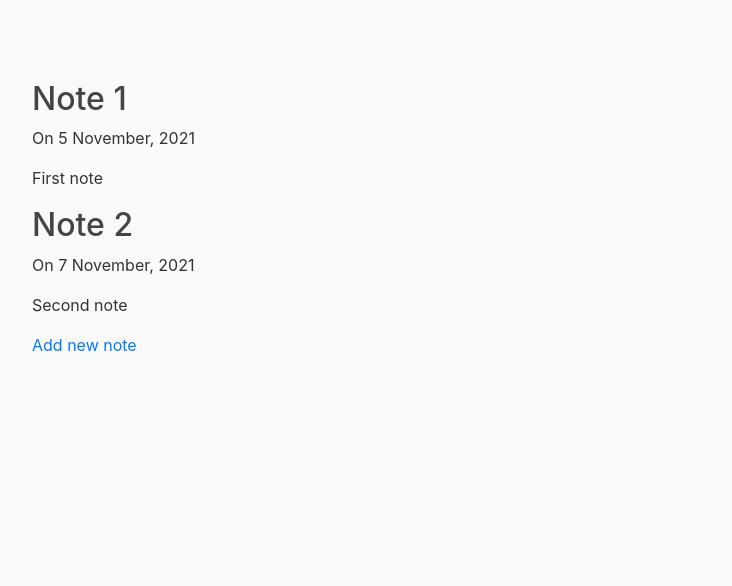
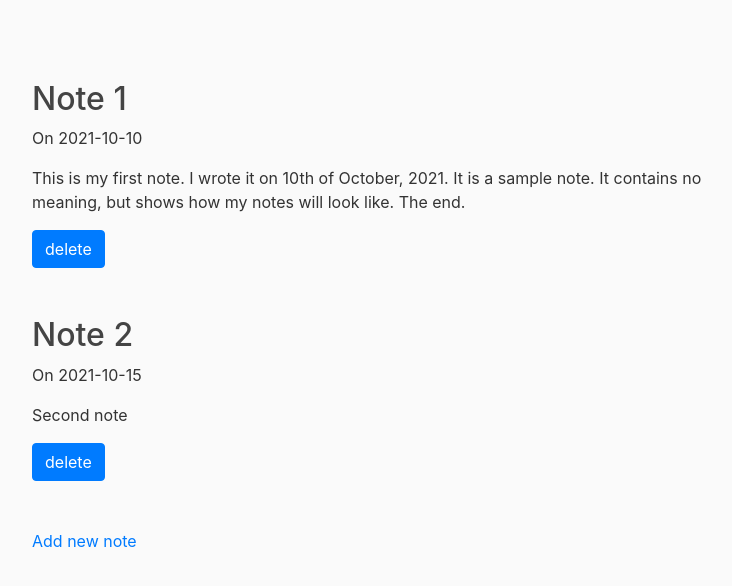
Before and after one commit to CeeVarouqa/E-Diary_MAP, a Flask app: page /home in a window 1280 px wide. Shown: the top 586 px of the page, without its empty margins (53-785 px from the left). Run offline with Flask 2, Linux system fonts and the light colour scheme; some libraries are stand-ins or nearby versions.

Commit message:
add delete note

```diff
--- a/app.py
+++ b/app.py
@@ -8,13 +8,14 @@ app.config.from_pyfile('config.py')
 posts = [
     {
         'title': 'Note 1',
-        'content': 'First note',
-        'date_posted': '5 November, 2021'
+        'content': 'This is my first note. I wrote it on 10th of October, 2021. It is a sample note. '
+                   'It contains no meaning, but shows how my notes will look like. The end.',
+        'date_posted': '2021-10-10'
     },
     {
         'title': 'Note 2',
         'content': 'Second note',
-        'date_posted': '7 November, 2021'
+        'date_posted': '2021-10-15'
     }
 ]
 
@@ -30,6 +31,24 @@ def add_note():
     if request.method == 'POST':
         title = request.form['title']
         content = request.form['content']
-        posts.append({'title': title, 'content': content, 'date_posted': datetime.datetime.now().date()})
+        titles = []
+        for post in posts:
+            titles.append(post["title"])
+        if title in titles:
+            return render_template('note.html', error="Note with such title already exists")
+        if title == "":
+            return render_template('note.html', error="You should fill the title field")
+        posts.append({'id': len(posts), 'title': title, 'content': content, 'date_posted': datetime.datetime.now().date()})
         return render_template('home.html', posts=posts)
     return render_template('note.html')
+
+
+@app.route('/delete_note', methods=["POST"])
+def delete_note():
+    if request.method == 'POST':
+        title = request.form['title']
+        for post in posts:
+            if post["title"] == title:
+                posts.remove(post)
+                break
+        return render_template('home.html', posts=posts)
--- a/templates/home.html
+++ b/templates/home.html
@@ -4,6 +4,16 @@
         <h2>{{ post.title }}</h2>
         <p>On {{ post.date_posted}}</p>
         <p>{{ post.content }}</p>
+        <form action="{{ url_for('delete_note') }}" method=post class=delete-note>
+          <input type=hidden value="{{ post.title }}" name=title />
+          <input class="btn btn-primary" type="submit" value="delete">
+        </form>
+        <br><br>
     {% endfor %}
     <a href="{{ url_for('add_note') }}">Add new note</a>
+    <br><br>
 {% endblock %}
+
+{% block scripts %}
+
+{% endblock %}
--- a/templates/note.html
+++ b/templates/note.html
@@ -9,4 +9,7 @@
       </div>
       <input class="btn btn-primary" type="submit" value="submit">
     </form>
+    {% if error %}
+    <h6>{{ error }}</h6>
+    {% endif %}
 {% endblock %}
```
